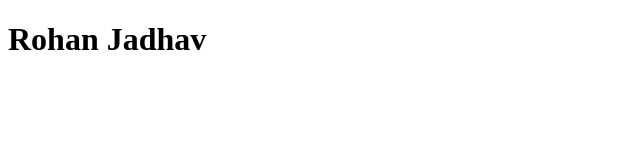
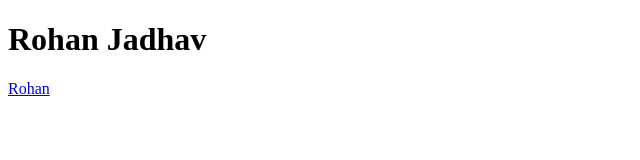
Before and after one commit to Rohanjadha/card, a plain HTML site: page index.html in a window 1280 px wide. Shown: the full height of the page, 0-640 px from the left. Drawn offline with Linux system fonts and the light colour scheme.

Commit message:
new file

```diff
--- a/index.html
+++ b/index.html
@@ -8,7 +8,7 @@
 </head>
 <body>
     <h1>Rohan Jadhav</h1>
-    <a href="/boostrapcard.html"></a>
+    <a href="/boostrapcard.html">Rohan</a>
 
 </body>
 </html>
```
